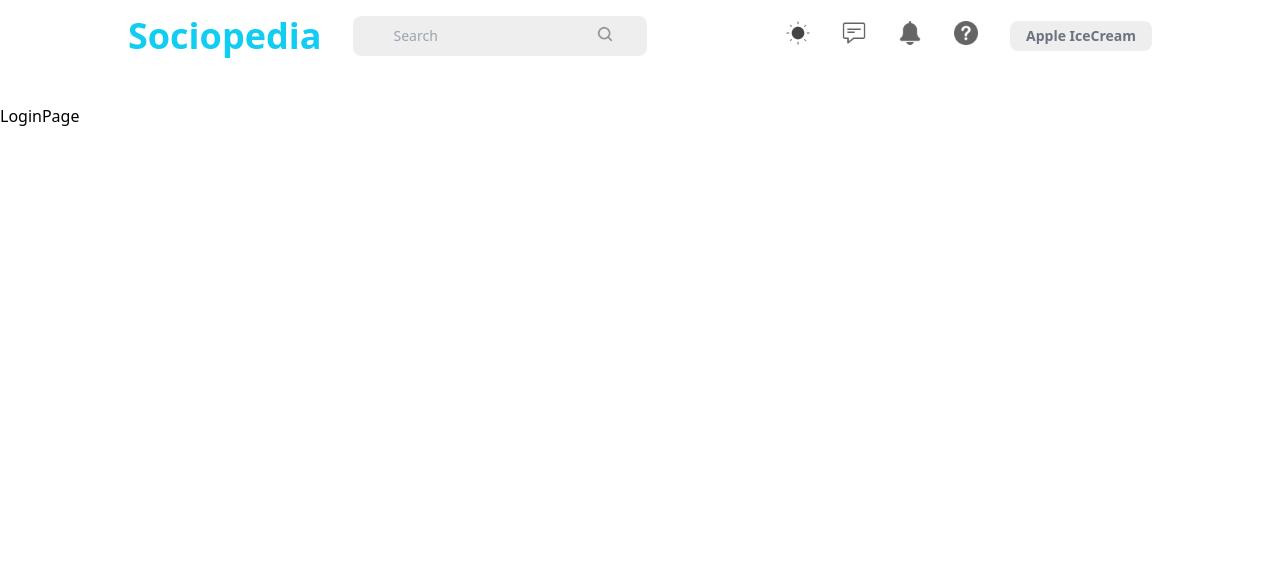
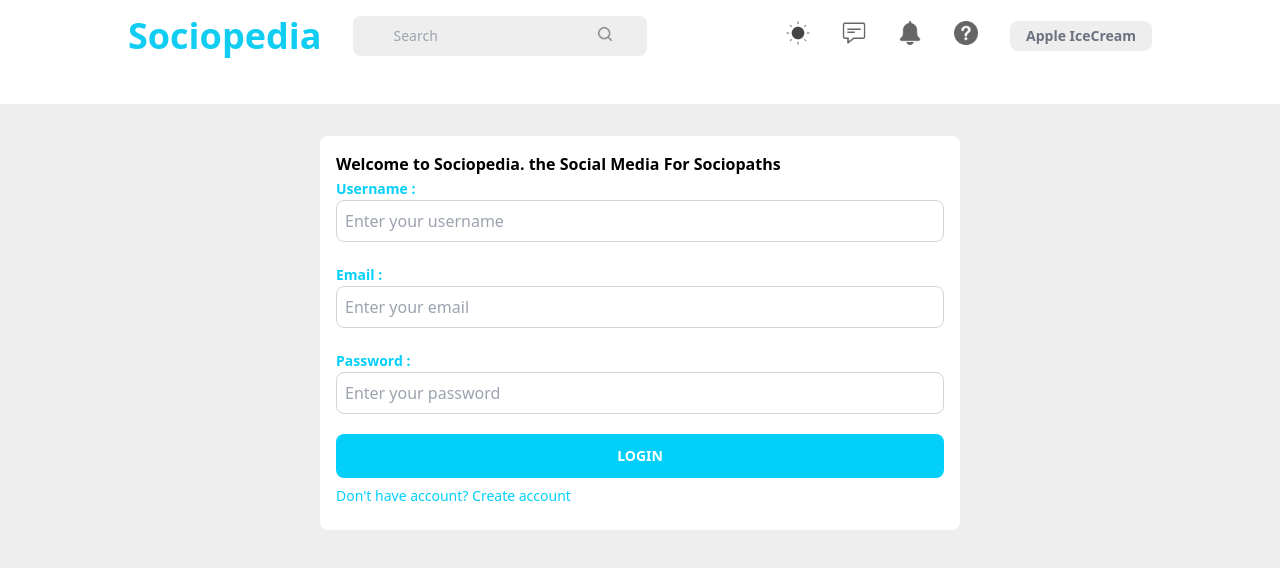
Before and after one commit to AtharvKhamkar/Social_Networking_App_Frontend, a React (Vite) app: page /login in a window 1280 px wide. Shown: the top 568 px of the page. Built offline with nearby package versions, Linux system fonts and the light colour scheme.

Commit message:
add login functionality

```diff
--- a/package.json
+++ b/package.json
@@ -14,6 +14,7 @@
     "axios": "^1.7.2",
     "react": "^18.3.1",
     "react-dom": "^18.3.1",
+    "react-hook-form": "^7.52.0",
     "react-redux": "^9.1.2",
     "react-router-dom": "^6.24.0",
     "redux-persist": "^6.0.0"
--- a/src/Test.jsx
+++ b/src/Test.jsx
@@ -4,7 +4,7 @@ import './App.css';
 import { loginUser, logoutUser } from './features/userRequest';
 import { selectAuth } from './features/userSlice';
 
-function Test() {
+function  Test() {
   const [userName, setUserName] = useState('');
   const [email, setEmail] = useState('');
   const [password, setPassword] = useState('');
--- /dev/null
+++ b/src/components/Button.jsx
@@ -0,0 +1,20 @@
+import React from 'react';
+
+const Button = ({
+  children,
+  type = 'button',
+  bgColor = 'bg-[#03d0fa]',
+  textColor = 'text-white',
+  className = '',
+  ...props
+}) => {
+  return (
+    <button
+      className={`w-full rounded-lg ${bgColor} ${textColor} text-sm font-semibold p-3 uppercase`}
+    >
+      {children}
+    </button>
+  );
+};
+
+export default Button;
--- /dev/null
+++ b/src/components/Input.jsx
@@ -0,0 +1,33 @@
+import React, { useId, useState } from 'react';
+
+const Input = (
+  { label, placeholder, type = 'text', className = '', ...props },
+  ref
+) => {
+  const id = useId();
+  const [isFocused, setIsFocused] = useState(false);
+  return (
+    <div className='w-full'>
+      {label && (
+        <label
+          htmlFor={id}
+          className='text-sm mb-1 text-[#03d0fa] font-semibold'
+        >{`${label} : `}</label>
+      )}
+      <input
+        type={type}
+        placeholder={placeholder}
+        ref={ref}
+        {...props}
+        id={id}
+        onFocus={() => setIsFocused(true)}
+        onBlur={() => setIsFocused(false)}
+        className={`w-full p-2 border rounded-lg ${
+          isFocused ? 'border-[#8ee4ec]' : 'border-gray-300'
+        } ${className}`}
+      />
+    </div>
+  );
+};
+
+export default React.forwardRef(Input);
--- a/src/components/PostCard.jsx
+++ b/src/components/PostCard.jsx
@@ -3,6 +3,7 @@ import commentIcon from '../assets/comment.png';
 import likeIcon from '../assets/like.png';
 import sendRequestIcon from '../assets/send_request.png';
 import shareIcon from '../assets/share.png';
+import Button from './Button';
 
 const PostCard = () => {
   return (
--- a/src/pages/HomePage.jsx
+++ b/src/pages/HomePage.jsx
@@ -1,4 +1,5 @@
 import React from 'react';
+import Test from '../Test';
 import PostCard from '../components/PostCard';
 import UserProfileCard from '../components/UserProfileCard';
 
@@ -12,6 +13,7 @@ const HomePage = () => {
         <PostCard />
         <PostCard />
         <PostCard />
+        <Test />
       </div>
       <UserProfileCard />
     </div>
--- a/src/pages/LoginPage.jsx
+++ b/src/pages/LoginPage.jsx
@@ -1,9 +1,74 @@
-import React from 'react'
+import React, { useState } from 'react';
+import { useForm } from 'react-hook-form';
+import { useDispatch, useSelector } from 'react-redux';
+import { useNavigate } from 'react-router-dom';
+import Button from '../components/Button';
+import Input from '../components/Input';
+import { loginUser } from '../features/userRequest';
+import { selectAuth } from '../features/userSlice';
 
 const LoginPage = () => {
+  const { register, handleSubmit } = useForm();
+  const [error, setError] = useState('');
+  const dispatch = useDispatch();
+  const navigate = useNavigate();
+
+  const login = async (data) => {
+    setError('');
+    try {
+      await dispatch(loginUser(data));
+    } catch (error) {
+      setError(error.message);
+    }
+  };
+
   return (
-    <div>LoginPage</div>
-  )
-}
+    <div className='w-full min-h-screen bg-[#eeeeee] py-8'>
+      <div className='w-1/2 bg-[#ffffff] flex flex-col justify-center  rounded-lg mx-auto p-4'>
+        <p className='text-start text-md font-bold'>
+          Welcome to Sociopedia. the Social Media For Sociopaths
+        </p>
+        {error && <p className='text-red-500 mt-8 text-center'>{error}</p>}
+        <form onSubmit={handleSubmit(login)}>
+          <div className='space-y-5'>
+            <Input
+              label='Username'
+              placeholder='Enter your username'
+              type='text'
+              {...register('userName', {
+                required: true,
+              })}
+            />
+            <Input
+              label='Email'
+              placeholder='Enter your email'
+              type='email'
+              {...register('email', {
+                required: true,
+                validate: {
+                  matchPatern: (value) =>
+                    /^\w+([.-]?\w+)*@\w+([.-]?\w+)*(\.\w{2,3})+$/.test(value) ||
+                    'Email address must be a valid address',
+                },
+              })}
+            />
+            <Input
+              label='Password'
+              placeholder='Enter your password'
+              type='password'
+              {...register('password', {
+                required: true,
+              })}
+            />
+            <Button children='Login' type='submit' />
+          </div>
+        </form>
+        <span className='text-[#03d0fa] text-sm py-2 cursor-pointer hover:underline'>
+          Don't have account? Create account
+        </span>
+      </div>
+    </div>
+  );
+};
 
-export default LoginPage
+export default LoginPage;
```
Also changed, not shown: 1 other file (tests, documents, lock files or other folders).
